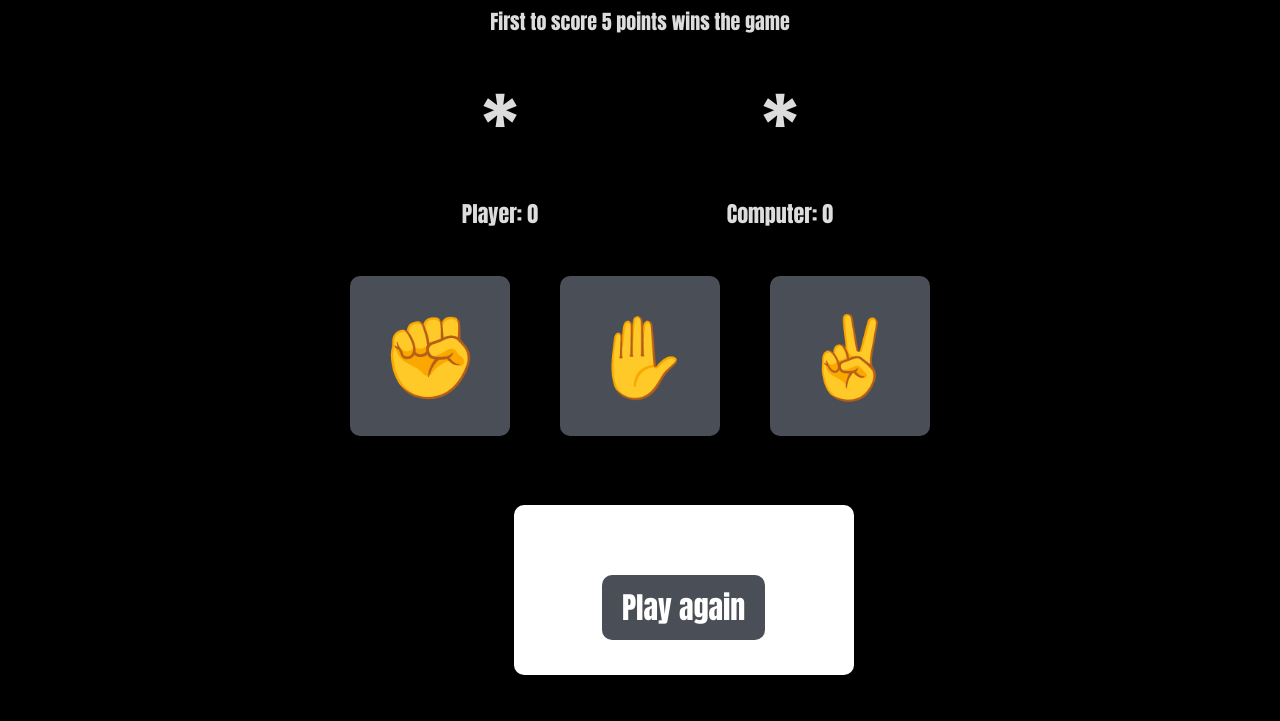
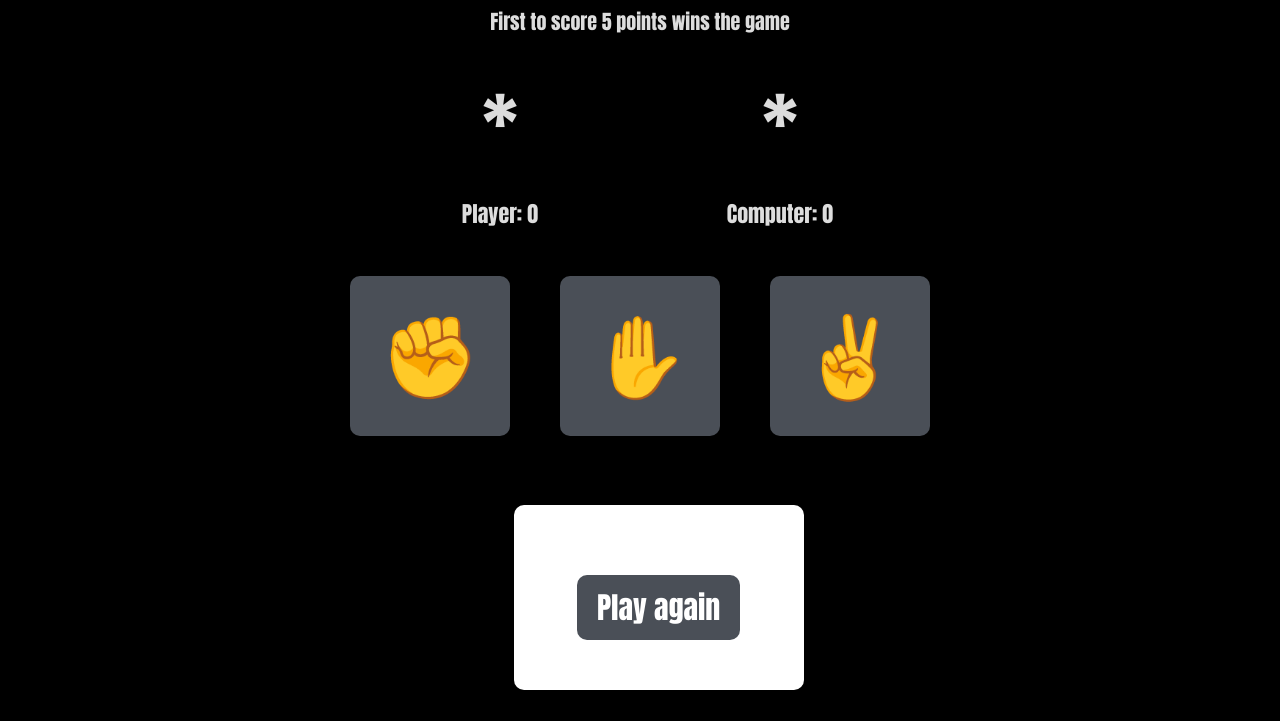
Before and after one commit to usha-pasupuleti/Rock-paper, a plain HTML site: page index.html in a window 1280 px wide. Shown: the part 294-1015 px from the top of the page. Drawn offline with Linux system fonts and the light colour scheme.

Commit message:
Update index.css

```diff
--- a/index.css
+++ b/index.css
@@ -120,7 +120,7 @@
     z-index: 1;
     top: 10%;
     left: 40%;
-    width: 300px;
+    width: 250px;
     padding: 20px;
     border-radius: 10px;
     background-color:white;
@@ -138,7 +138,7 @@
   .btn-restart {
     padding: 10px 20px;
     margin-top: 20px;
-    margin-bottom: 15px;
+    margin-bottom: 30px;
   }
 
 
```
